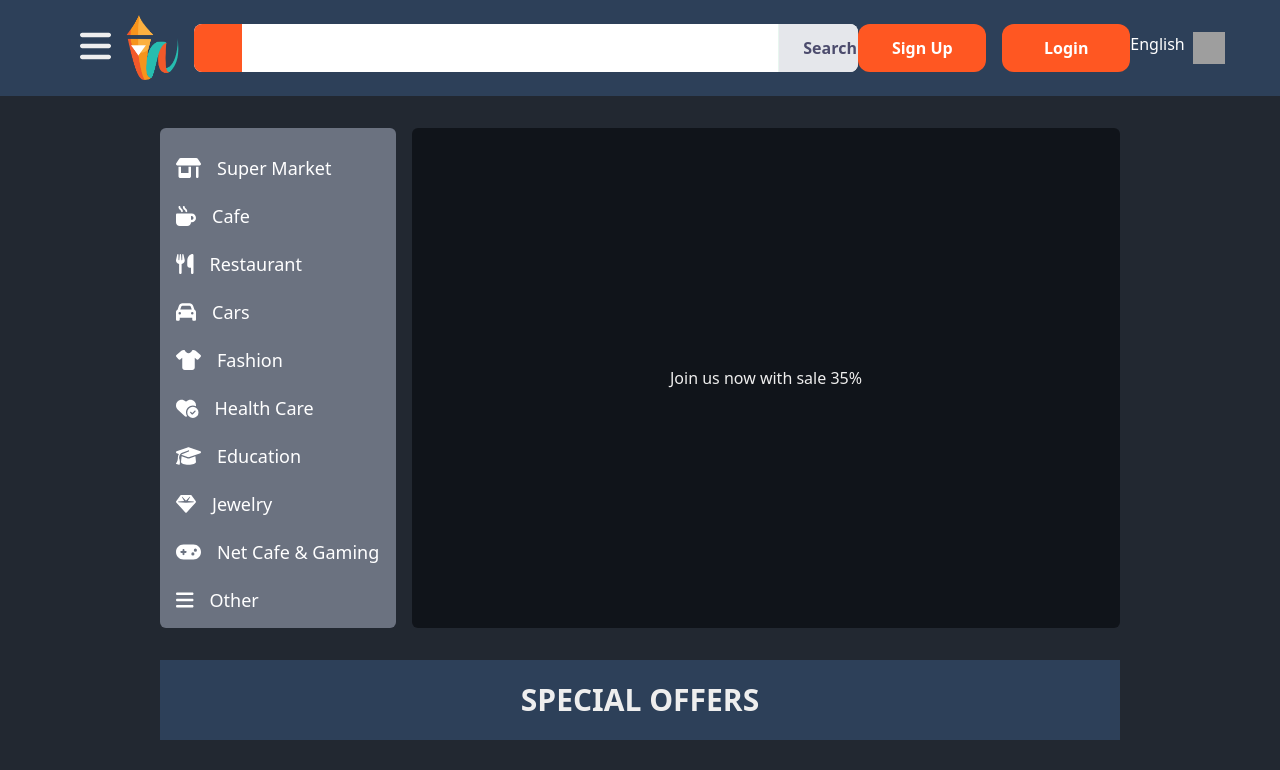
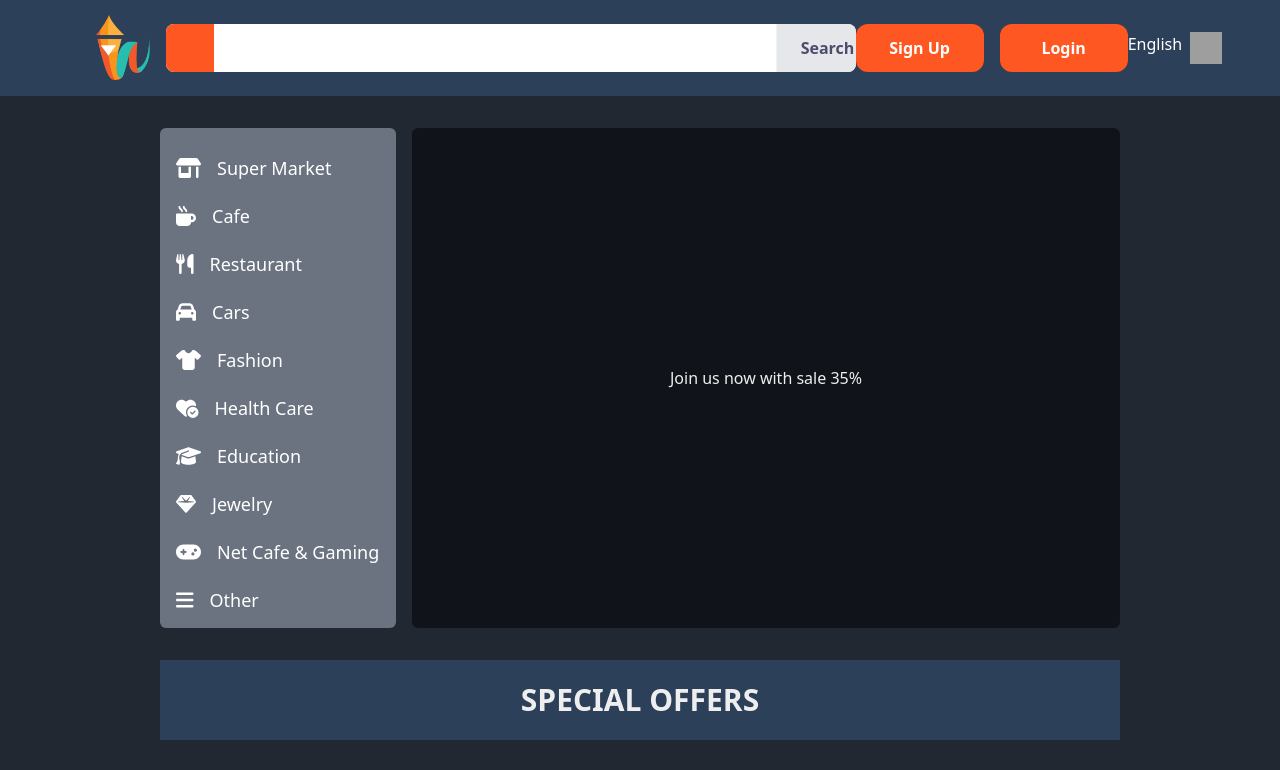
Before and after one commit to abdallamfathy/better-way, a React (Vite) app: page / in a window 1280 px wide. Shown: the top 770 px of the page. Built offline with nearby package versions, Linux system fonts and the light colour scheme; grey boxes are pictures that could not be loaded; some icons are missing.

Commit message:
make links to category , shop and home page

```diff
--- a/src/components/Hero/Hero.jsx
+++ b/src/components/Hero/Hero.jsx
@@ -5,6 +5,7 @@ import Categories from "./Categories";
 import { useState } from "react";
 import SubCategory from './SubCategory';
 import { useCatContext } from '../Home/CatContext';
+import { Link } from 'react-router-dom';
 
 
 
@@ -16,7 +17,9 @@ const Hero = ({state}) => {
 
     <div className='flex justify-center items-center h-36  mx-3 my-6 gap-4 sm:mx-40 sm:m-8 sm:h-[500px]'>
       <div className="w-1/4 bg-gray-500 z-50 h-full rounded-md  max-sm:hidden">
+      <Link to="/category">
         <Categories show={show} updateState={updateState}/>
+      </Link>
       </div>
     {
     show  ?
--- a/src/components/Home/LatestDeals.jsx
+++ b/src/components/Home/LatestDeals.jsx
@@ -9,6 +9,7 @@ import 'swiper/css';
 import 'swiper/css/navigation';
 import 'swiper/css/pagination';
 import 'swiper/css/scrollbar';
+import { Link } from "react-router-dom";
 
 const LatestDeals = () => {
 return (
@@ -138,7 +139,9 @@ return (
     {/* desktop version */}
     <div className='my-8 max-md:hidden'>
 
-<Swiper
+    <Link to="/shop">
+
+    <Swiper
   // install Swiper modules
 modules={[Navigation, Pagination, Scrollbar, A11y]}
 spaceBetween={100}
@@ -363,6 +366,8 @@ navigation={true}
 </SwiperSlide>
 
 </Swiper>
+    </Link>
+
 </div>
   </div>
 </>
--- a/src/components/Home/TopSales.jsx
+++ b/src/components/Home/TopSales.jsx
@@ -9,6 +9,7 @@ import 'swiper/css';
 import 'swiper/css/navigation';
 import 'swiper/css/pagination';
 import 'swiper/css/scrollbar';
+import { Link } from "react-router-dom";
 
 const TopSales = () => {
 return (
@@ -138,6 +139,7 @@ slidesPerView={2.5}
     {/* desktop version */}
   <div className='my-8 max-md:hidden'>
 
+    <Link to="/shop">
     <Swiper
       // install Swiper modules
     modules={[Navigation, Pagination, Scrollbar, A11y]}
@@ -363,6 +365,7 @@ slidesPerView={2.5}
 </SwiperSlide>
 
     </Swiper>
+    </Link>
     </div>
   </div>
 </>
--- a/src/components/Navbar.jsx
+++ b/src/components/Layout/Navbar.jsx
@@ -1,10 +1,9 @@
 import React, { useState } from 'react'
-import logo from '../assets/logo.png'
+import logo from '../../assets/logo.png'
 import {BiSearchAlt , IoMdArrowDropdown , CgProfile, GiHamburgerMenu, GiEgypt, GiArabicDoor, FaLanguage, GrLanguage, HiLanguage, GiEgyptianBird, GiEgyptianProfile, GiUsaFlag, FaFlag, GiEuropeanFlag} from 'react-icons/all'
 import {AiOutlineClose, AiOutlineMenu} from 'react-icons/ai'
-// import { CgProfile } from 'react-icons/all'
-import Categories from './Hero/Categories'
-import { Link } from 'react-router-dom'
+import Categories from '../Hero/Categories'
+import { Link, useParams } from 'react-router-dom'
 import { FontAwesomeIcon } from '@fortawesome/react-fontawesome'
 import { faNavicon } from '@fortawesome/free-solid-svg-icons'
 
@@ -19,7 +18,6 @@ const Navbar = () => {
   const toggleLang = (prev) => {
     setLang(!lang);
   }
-
   return (
     <>
         <nav className='bg-bg '>
@@ -43,11 +41,11 @@ const Navbar = () => {
 
 
         <div className='sm:flex hidden flex-row grow-0 items-center justify-between mx-20 text-[#4C4C6D]  '>
-            <div>
-              <FontAwesomeIcon icon={faNavicon} className="text-txt w-full h-12" />
+            <div className={`${window.location.pathname === "/" && 'hidden'}`}>
+              <FontAwesomeIcon icon={faNavicon} className="text-txt w-full h-12 " />
             </div>
             <div>
-            <img src={logo} alt="logo" className='w-28 h-24 ' />
+            <a href="/"><img src={logo} alt="logo" className='w-28 h-24 ' /></a>
             </div>
             <div className='bg-white rounded-lg w-[900px] h-12 flex justify-between '>
             <button className='bg-btn  p-2  w-12 rounded-l-lg'><BiSearchAlt className='w-7 h-7 text-white'/></button>
--- a/src/components/index.js
+++ b/src/components/index.js
@@ -1,5 +1,5 @@
-import Navbar from "./Navbar";
-import Footer from "./Footer";
+import Navbar from "./Layout/Navbar";
+import Footer from "./Layout/Footer";
 import Loader from "./Loader";
 import Hero from "./Hero/Hero";
 import SpecialOffers from "./Home/SpecialOffers";
```
Also changed, not shown: src/components/Layout/Footer.jsx (renamed from src/components/Footer.jsx, +4 -14 lines).
